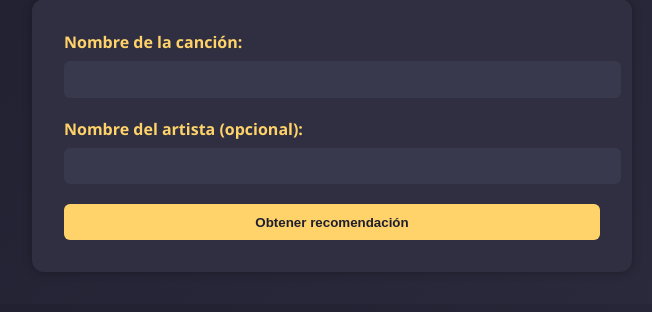
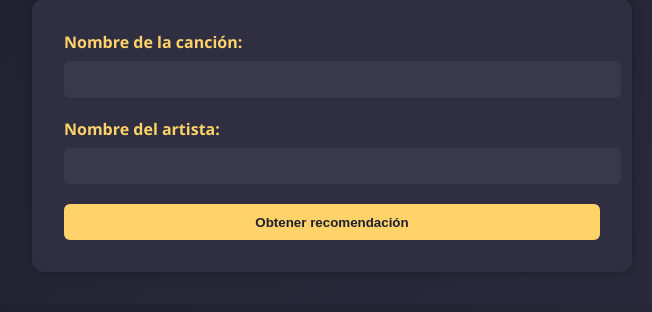
Before and after one commit to MarioJP98/TFM-Deployment, a Django app: page / in a window 1280 px wide. Shown: the part 129-441 px from the top of the page, without its empty margins (308-960 px from the left). Run offline with Django 5.2, Linux system fonts and the light colour scheme.

```diff
--- a/docker/django/recommendations/templates/recommendations/index.html
+++ b/docker/django/recommendations/templates/recommendations/index.html
@@ -70,7 +70,7 @@
         <label for="song_name">Nombre de la canción:</label>
         <input type="text" id="song_name" name="song_name" required>
 
-        <label for="artist_name">Nombre del artista (opcional):</label>
+        <label for="artist_name">Nombre del artista:</label>
         <input type="text" id="artist_name" name="artist_name">
 
         <button type="submit">Obtener recomendación</button>
--- a/docker/spark/docker-compose.yml
+++ b/docker/spark/docker-compose.yml
@@ -30,6 +30,8 @@ services:
     container_name: jupyter-spark
     ports:
       - "8888:8888"
+    mem_limit: 16g     # RAM para el contenedor Jupyter
+    cpus: 4.0          # CPUs asignadas al contenedor
     environment:
       - SPARK_HOME=/opt/spark-3.5.1-bin-hadoop3
       - PYSPARK_PYTHON=python
--- a/docker/spark/spark-consumer/consumer.py
+++ b/docker/spark/spark-consumer/consumer.py
@@ -13,7 +13,6 @@ spark = SparkSession.builder \
     .appName("MusicRecommenderConsumer") \
     .config("spark.sql.streaming.checkpointLocation", "/tmp/checkpoints") \
     .getOrCreate()
-print(spark.version)
 
 # 2. Esquema esperado (solo columnas necesarias para el modelo)
 schema = StructType([
```
Also changed, not shown: 3 other files.
